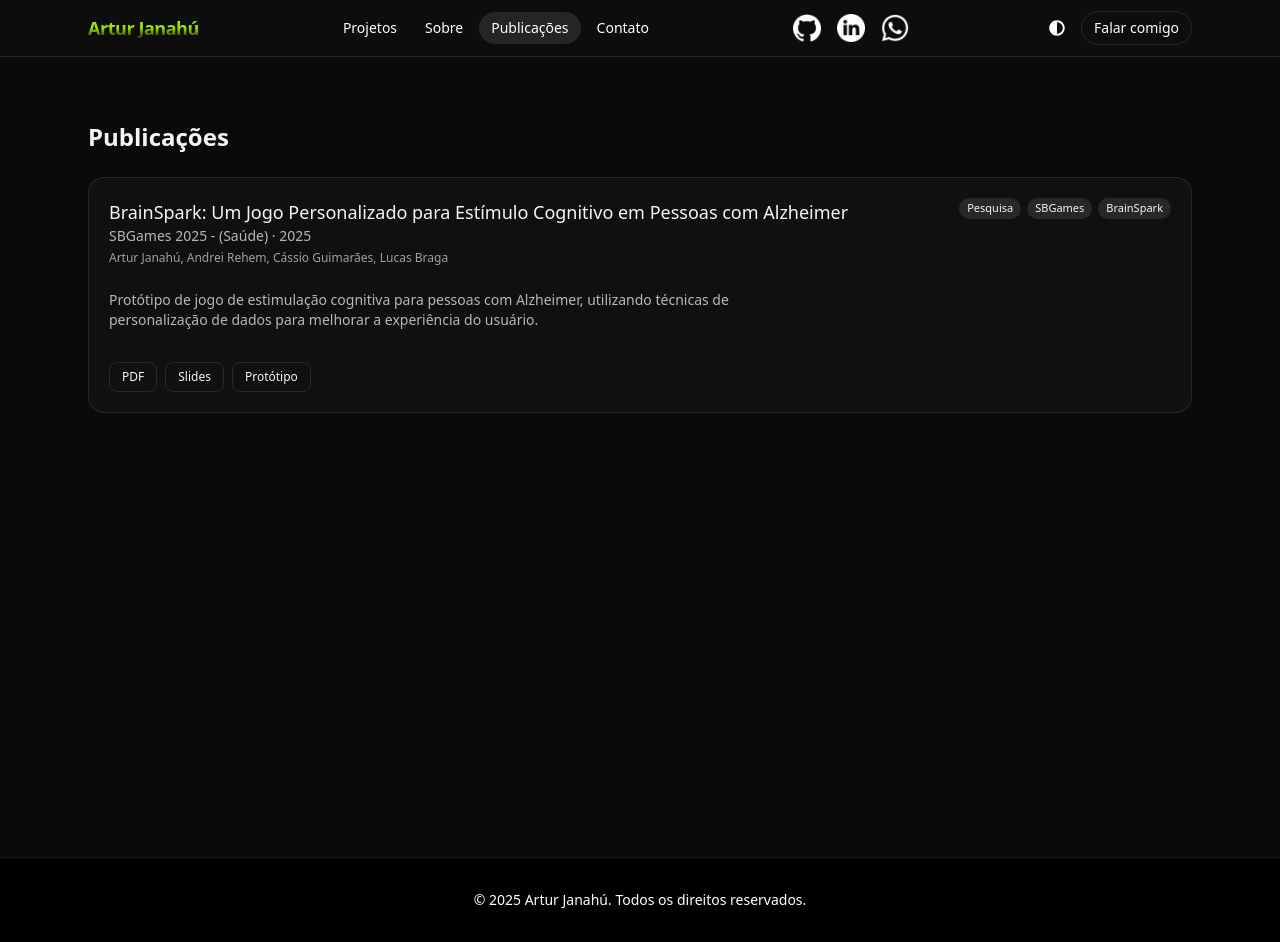
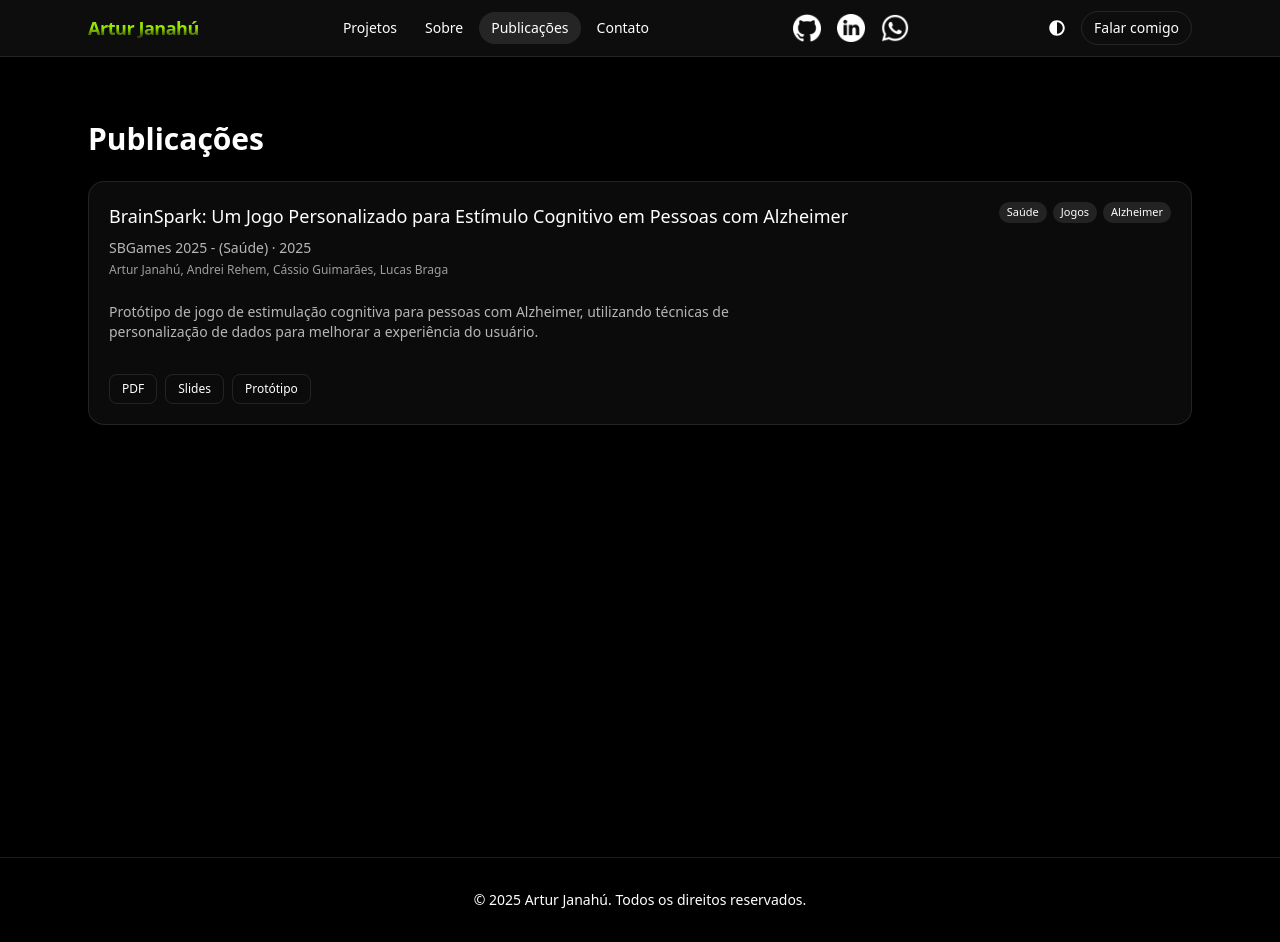
Before and after one commit to tuca-janahu/portfolio-react, a React (Vite) app in the folder my-portfolio/: page /talks in a window 1280 px wide. Built offline with nearby package versions, Linux system fonts and the light colour scheme.

Commit message:
styles: talks

```diff
--- a/my-portfolio/src/data/talks.ts
+++ b/my-portfolio/src/data/talks.ts
@@ -30,6 +30,6 @@ export const talks: Talk[] = [
       slides: "https://www.canva.com/design/DAGzto6JgSs/4ZNeS-nFotOOrKcY5f8ZTw/view?utm_content=DAGzto6JgSs&utm_campaign=designshare&utm_medium=link2&utm_source=uniquelinks&utlId=h56d1968374",
       prototype: "https://www.figma.com/proto/iLvq6x3wJ1FcNBoA8KFS01/BrainSpark---Prot%C3%B3tipo?node-id=1-3&p=f&t=yQX7Ev3PmXGvBb79-0&scaling=scale-down&content-scaling=fixed&page-id=0%3A1&starting-point-node-id=1%3A3"
     },
-    tags: ["Pesquisa", "SBGames", "BrainSpark"],
+    tags: ["Saúde", "Jogos", "Alzheimer"],
   },
 ];
--- a/my-portfolio/src/pages/About.tsx
+++ b/my-portfolio/src/pages/About.tsx
@@ -14,7 +14,7 @@ function About() {
   }
 
   return (
-    <main className="mx-auto max-w-4xl px-4 sm:px-6 py-12 sm:py-16">
+    <main className="mx-auto max-w-5xl px-4 sm:px-6 py-12 sm:py-16 ">
       <h1 className="text-2xl sm:text-3xl font-semibold mb-6">Sobre</h1>
       <div className="gap-6 flex flex-col text-base text-black/70 dark:text-white/70">
         <p>
--- a/my-portfolio/src/pages/Contact.tsx
+++ b/my-portfolio/src/pages/Contact.tsx
@@ -3,7 +3,7 @@ import FormSection from "../sections/FormSection";
 
 function Contact() {
   return (
-  <main className="min-h-dvh bg-white text-neutral-800 dark:bg-neutral-950 dark:text-slate-100">
+  <main className="min-h-dvh bg-slate-100 text-neutral-800 dark:bg-neutral-950 dark:text-neutral-100">
       <div className="mx-auto max-w-6xl px-4 sm:px-6 pb-2 sm:pb-4 text-center pt-12">
         <h2 className="text-xl sm:text-3xl font-semibold mb-3">Entre em contato!</h2>
         <p className="text-sm sm:text-base text-indigo-600 dark:text-lime-400" >Preencha o formulário com suas informações</p>
--- a/my-portfolio/src/pages/Talks.tsx
+++ b/my-portfolio/src/pages/Talks.tsx
@@ -3,7 +3,7 @@ import TalksList from "@/sections/TalksList";
 
 export default function Talks() {
   return (
-    <main className="min-h-dvh bg-white text-neutral-900 dark:bg-neutral-950 dark:text-neutral-100">
+    <main className="min-h-dvh ">
       <TalksList/>
     </main>
   );
--- a/my-portfolio/src/sections/TalksList.tsx
+++ b/my-portfolio/src/sections/TalksList.tsx
@@ -5,7 +5,7 @@ import { SpotlightCard } from "../components/SpotlightCard";
 export default function TalksList() {
   return (
     <section className="mx-auto max-w-6xl px-4 sm:px-6 py-12 sm:py-16">
-      <h2 className="text-xl sm:text-2xl font-semibold mb-6">Publicações</h2>
+      <h2 className="text-xl sm:text-3xl font-semibold mb-6">Publicações</h2>
 
       <div className="grid gap-4 sm:gap-6">
         {talks.map((t) => (
@@ -13,7 +13,7 @@ export default function TalksList() {
             <div className="flex flex-col gap-2">
               <div className="flex items-start justify-between gap-6">
                 <div>
-                  <h3 className="text-base sm:text-lg font-medium">{t.title}</h3>
+                  <h3 className="text-base sm:text-lg font-medium pb-2">{t.title}</h3>
                   <p className="text-sm text-black/70 dark:text-white/70">
                     {t.venue} · {t.year}
                   </p>
```
